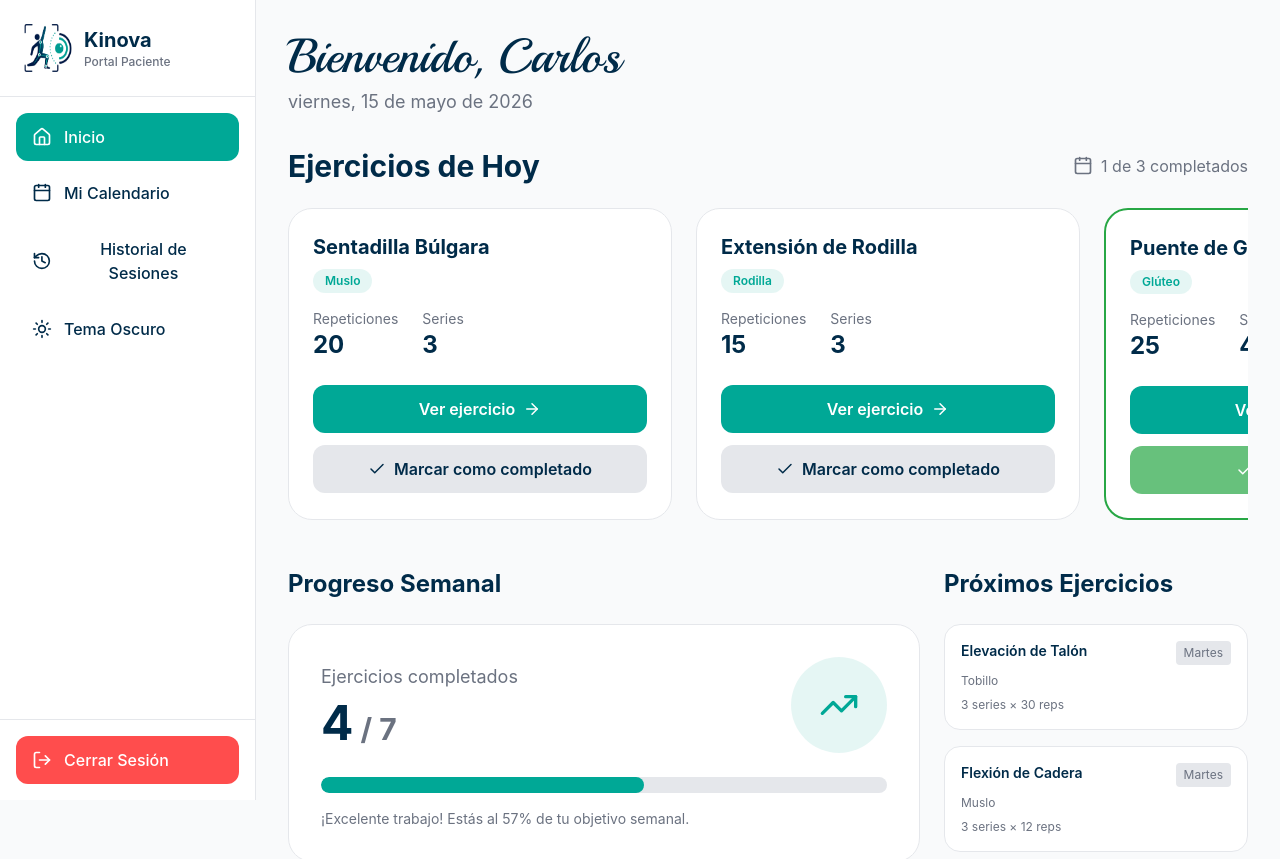
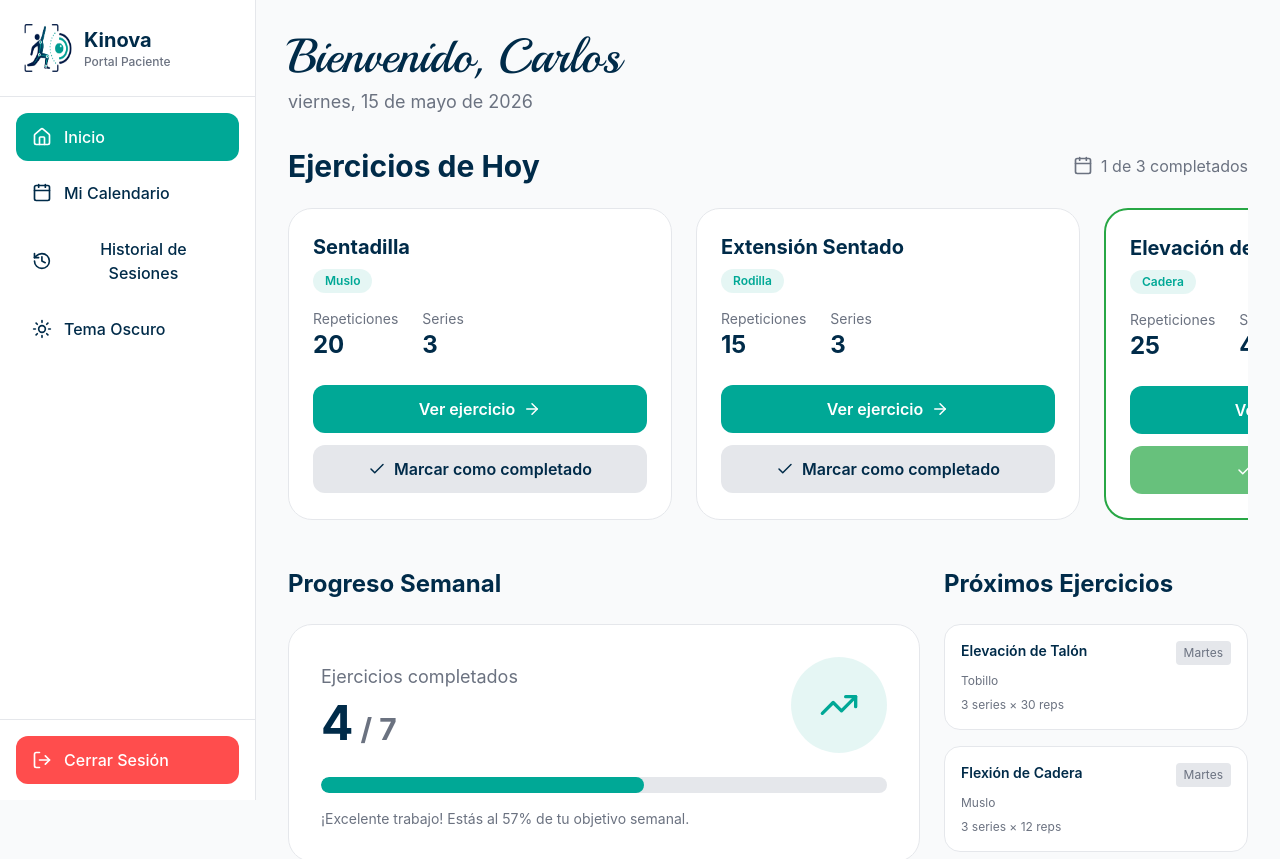
Before and after one commit to Ignacio-gh/kinova, a React (Vite) app in the folder frontend/: page /paciente in a window 1280 px wide. Shown: the top 859 px of the page. Built offline with nearby package versions, Linux system fonts and the light colour scheme.

Commit message:
Update exercise names and details in PatientHome

```diff
--- a/frontend/src/app/pages/PatientHome.tsx
+++ b/frontend/src/app/pages/PatientHome.tsx
@@ -14,9 +14,9 @@ interface Exercise {
 }
 
 const todayExercises: Exercise[] = [
-  { id: 1, name: 'Sentadilla Búlgara', zone: 'Muslo', reps: 20, sets: 3, day: 'Lunes', completed: false },
-  { id: 2, name: 'Extensión de Rodilla', zone: 'Rodilla', reps: 15, sets: 3, day: 'Lunes', completed: false },
-  { id: 3, name: 'Puente de Glúteo', zone: 'Glúteo', reps: 25, sets: 4, day: 'Lunes', completed: true },
+  { id: 1, name: 'Sentadilla', zone: 'Muslo', reps: 20, sets: 3, day: 'Lunes', completed: false },
+  { id: 2, name: 'Extensión Sentado', zone: 'Rodilla', reps: 15, sets: 3, day: 'Lunes', completed: false },
+  { id: 3, name: 'Elevación de pierna recta', zone: 'Cadera', reps: 25, sets: 4, day: 'Lunes', completed: true },
 ];
 
 const upcomingExercises: Exercise[] = [
```
